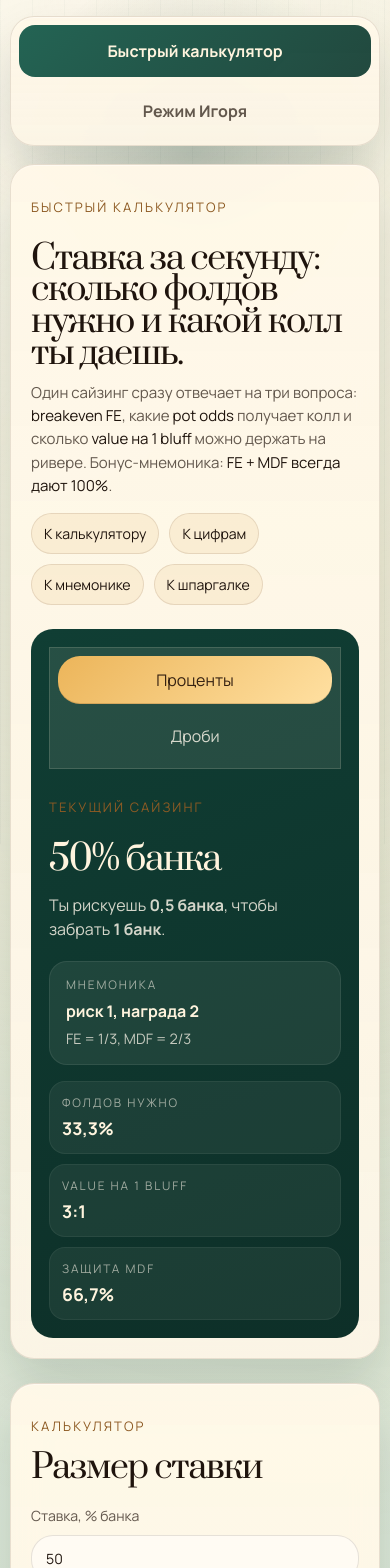
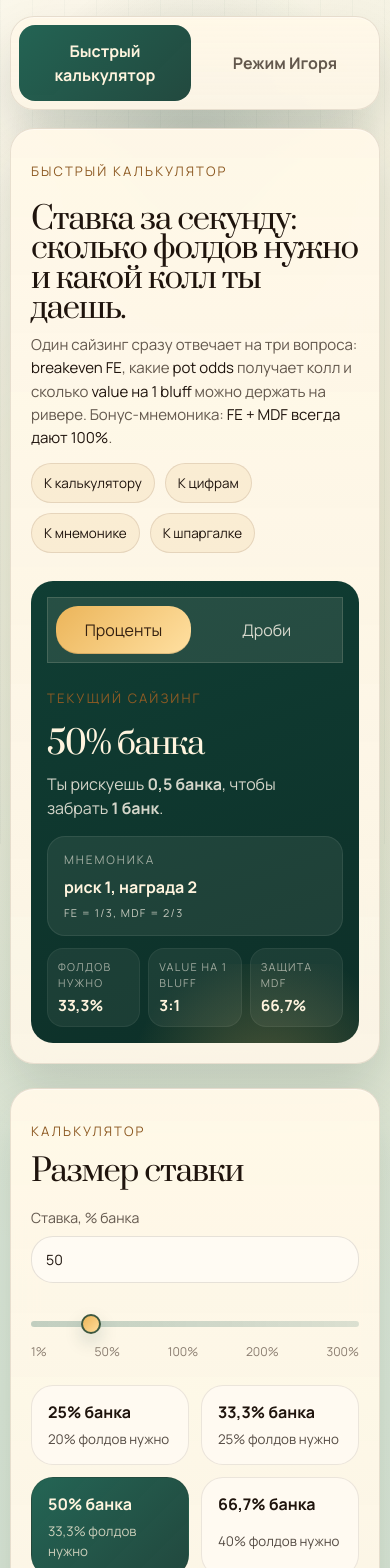
Before and after one commit to loremcdmx/poker-math, a React (Vite) app: page / in a window 390 px wide. Shown: the top 1568 px of the page. Built offline with nearby package versions, Linux system fonts and the light colour scheme.

Commit message:
Polish calculator layout and responsive density

```diff
--- a/src/App.css
+++ b/src/App.css
@@ -12,7 +12,7 @@
   display: inline-grid;
   grid-template-columns: repeat(2, minmax(0, 1fr));
   gap: 8px;
-  width: min(100%, 520px);
+  width: min(100%, 560px);
   padding: 8px;
   margin-bottom: 18px;
   border-radius: 24px;
@@ -72,8 +72,9 @@
 }
 
 .hero-panel {
-  grid-template-columns: minmax(0, 1.45fr) minmax(280px, 0.92fr);
+  grid-template-columns: minmax(0, 1.32fr) minmax(320px, 0.94fr);
   align-items: stretch;
+  gap: 28px;
   padding: clamp(22px, 3vw, 34px);
   border-radius: 32px;
   margin-bottom: 24px;
@@ -98,13 +99,14 @@
 }
 
 .hero-copy h1 {
-  font-size: clamp(2.7rem, 4.9vw, 4.45rem);
-  line-height: 0.94;
-  max-width: 10.5ch;
+  font-size: clamp(2.45rem, 4.5vw, 4.1rem);
+  line-height: 0.96;
+  max-width: 11.2ch;
 }
 
 .igor-hero .hero-copy h1 {
-  max-width: 9.5ch;
+  max-width: 11.4ch;
+  font-size: clamp(2.35rem, 4vw, 3.8rem);
 }
 
 .eyebrow,
@@ -138,10 +140,10 @@
 }
 
 .hero-text {
-  max-width: 60ch;
+  max-width: 56ch;
   margin: 0;
-  font-size: 1rem;
-  line-height: 1.64;
+  font-size: 0.98rem;
+  line-height: 1.62;
 }
 
 .hero-text span,
@@ -198,7 +200,7 @@
 .hero-focus {
   display: grid;
   align-content: start;
-  gap: 16px;
+  gap: 14px;
   padding: 22px;
   background:
     linear-gradient(160deg, rgba(16, 62, 52, 0.95), rgba(13, 46, 39, 0.92)),
@@ -368,7 +370,7 @@
 .section-head h2,
 .lesson-card h2 {
   font-size: clamp(1.6rem, 2.9vw, 2.35rem);
-  line-height: 1.06;
+  line-height: 1.04;
 }
 
 .number-field {
@@ -539,7 +541,7 @@
 .result-card {
   padding: 24px;
   animation: rise-in 0.75s ease both;
-  min-height: 186px;
+  min-height: 172px;
 }
 
 .result-card.primary {
@@ -606,7 +608,7 @@
 }
 
 .table-note {
-  max-width: 38ch;
+  max-width: 42ch;
   margin: 0;
   text-transform: none;
   letter-spacing: 0;
@@ -858,7 +860,6 @@ tbody tr:hover td {
   .content-grid,
   .lesson-grid,
   .igor-tool-grid,
-  .preset-grid,
   .summary-grid {
     grid-template-columns: 1fr;
   }
@@ -902,11 +903,11 @@ tbody tr:hover td {
   .section-head h2,
   .lesson-card h2 {
     max-width: none;
-    font-size: clamp(1.95rem, 8.6vw, 3rem);
+    font-size: clamp(1.85rem, 7.9vw, 2.8rem);
   }
 
   .hero-copy {
-    gap: 12px;
+    gap: 10px;
   }
 
   .hero-text,
@@ -920,33 +921,56 @@ tbody tr:hover td {
 
   .hero-chip {
     width: fit-content;
-    font-size: 0.88rem;
+    font-size: 0.84rem;
     padding: 9px 12px;
   }
 
   .hero-focus {
-    padding: 18px;
+    gap: 12px;
+    padding: 16px;
   }
 
   .focus-size {
-    font-size: clamp(2.15rem, 9vw, 3.15rem);
+    font-size: clamp(2rem, 8.2vw, 3rem);
   }
 
   .result-card {
     min-height: auto;
-    padding: 20px;
+    padding: 18px;
   }
 
   .toggle,
-  .formula-strip,
   .inventory-switch,
   .mode-switch,
-  .pot-mode-switch {
+  .pot-mode-switch,
+  .preset-grid,
+  .summary-grid,
+  .igor-output-grid,
+  .igor-raw-grid {
+    grid-template-columns: repeat(2, minmax(0, 1fr));
+  }
+
+  .formula-strip {
     grid-template-columns: 1fr;
   }
 
   .focus-metrics {
-    grid-template-columns: 1fr;
+    grid-template-columns: repeat(3, minmax(0, 1fr));
+    gap: 8px;
+  }
+
+  .focus-equation p,
+  .focus-metrics span {
+    font-size: 0.68rem;
+    letter-spacing: 0.12em;
+  }
+
+  .focus-metrics div {
+    padding: 10px;
+  }
+
+  .focus-metrics strong {
+    font-size: 0.96rem;
   }
 
   .inline-fields {
@@ -957,11 +981,6 @@ tbody tr:hover td {
   .compact-field {
     min-width: 0;
     width: 100%;
-  }
-
-  .igor-output-grid,
-  .igor-raw-grid {
-    grid-template-columns: 1fr;
   }
 
   .igor-converter-grid,
@@ -979,3 +998,17 @@ tbody tr:hover td {
     padding: 13px 14px;
   }
 }
+
+@media (max-width: 360px) {
+  .toggle,
+  .inventory-switch,
+  .mode-switch,
+  .pot-mode-switch,
+  .preset-grid,
+  .summary-grid,
+  .igor-output-grid,
+  .igor-raw-grid,
+  .focus-metrics {
+    grid-template-columns: 1fr;
+  }
+}
```
